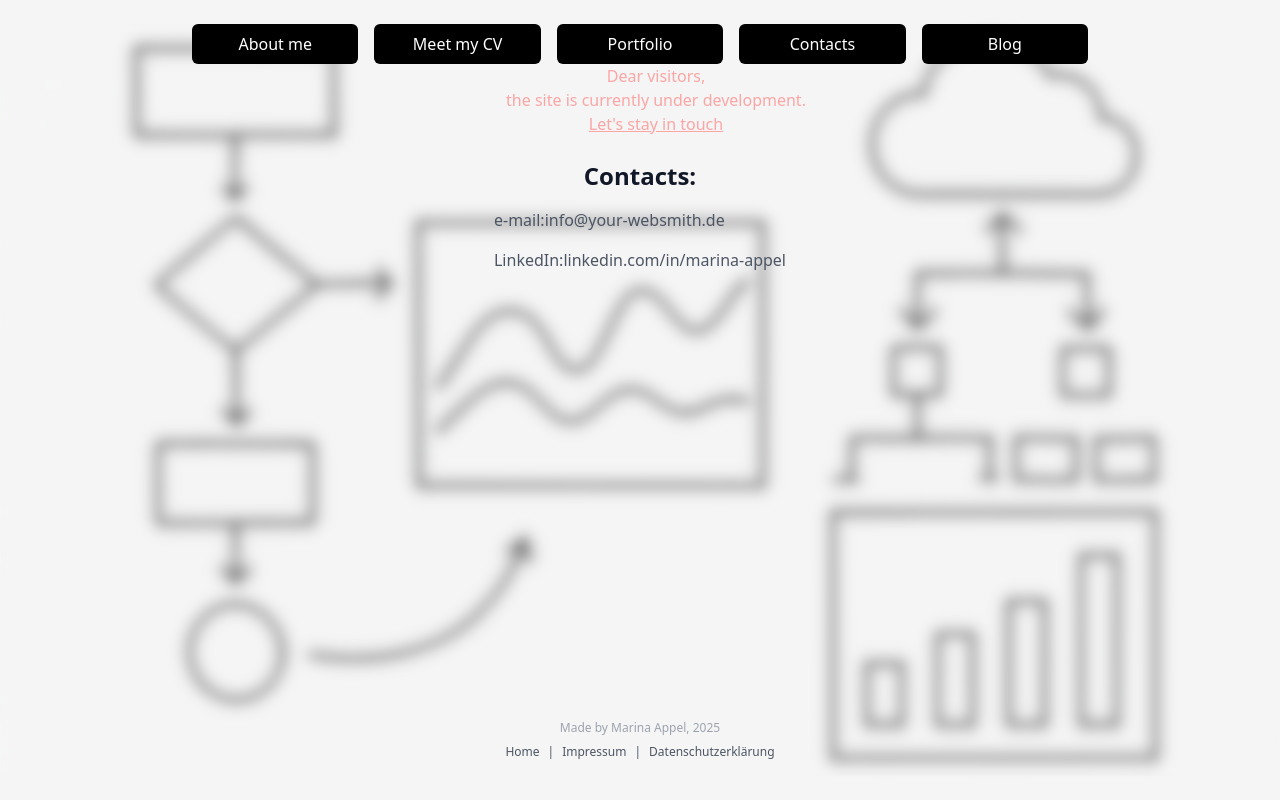
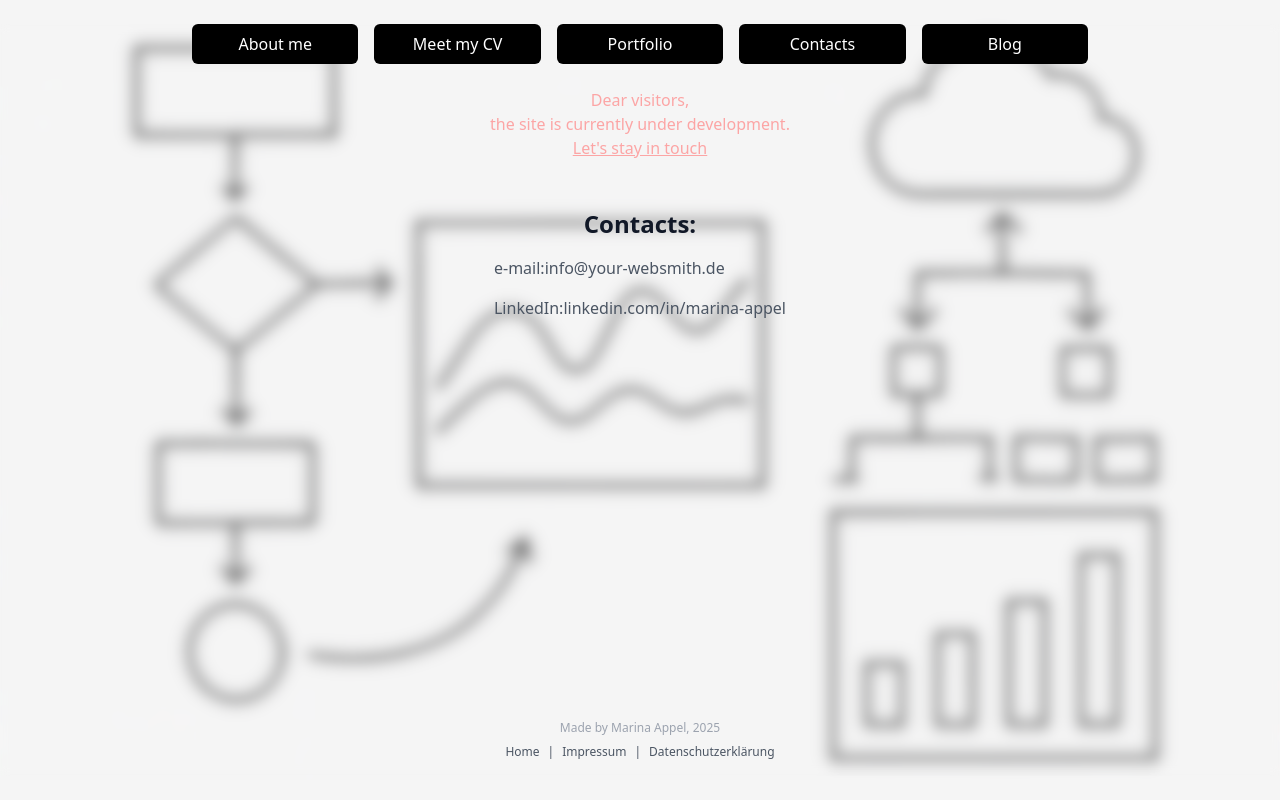
Before and after one commit to greyEyedOne/meine-visitenkarte, a Nuxt app: page /contacts in a window 1280 px wide. Built offline with nearby package versions, Linux system fonts and the light colour scheme.

Commit message:
fix the header overflow and disclamer margins

```diff
--- a/app/components/Disclaimer.vue
+++ b/app/components/Disclaimer.vue
@@ -1,5 +1,5 @@
 <template>
-  <div class="disclaimer mx-4 text-center text-red-300 w-full">
+  <div class="disclaimer box-border m-6 text-center text-red-300 w-100">
     Dear visitors, <br />
     the site is currently under development.<br />
     <span class="underline">
--- a/app/components/Header.vue
+++ b/app/components/Header.vue
@@ -9,7 +9,7 @@ const buttonNames = [
 </script>
 
 <template>
-  <div class="flex flex-col w-full">
+  <div class="flex flex-col w-full overflow-x-scroll">
     <div class="topbar justify-between flex mt-0 gap-4 w-full">
       <NuxtLink
         v-for="(item, index) in buttonNames"
```
